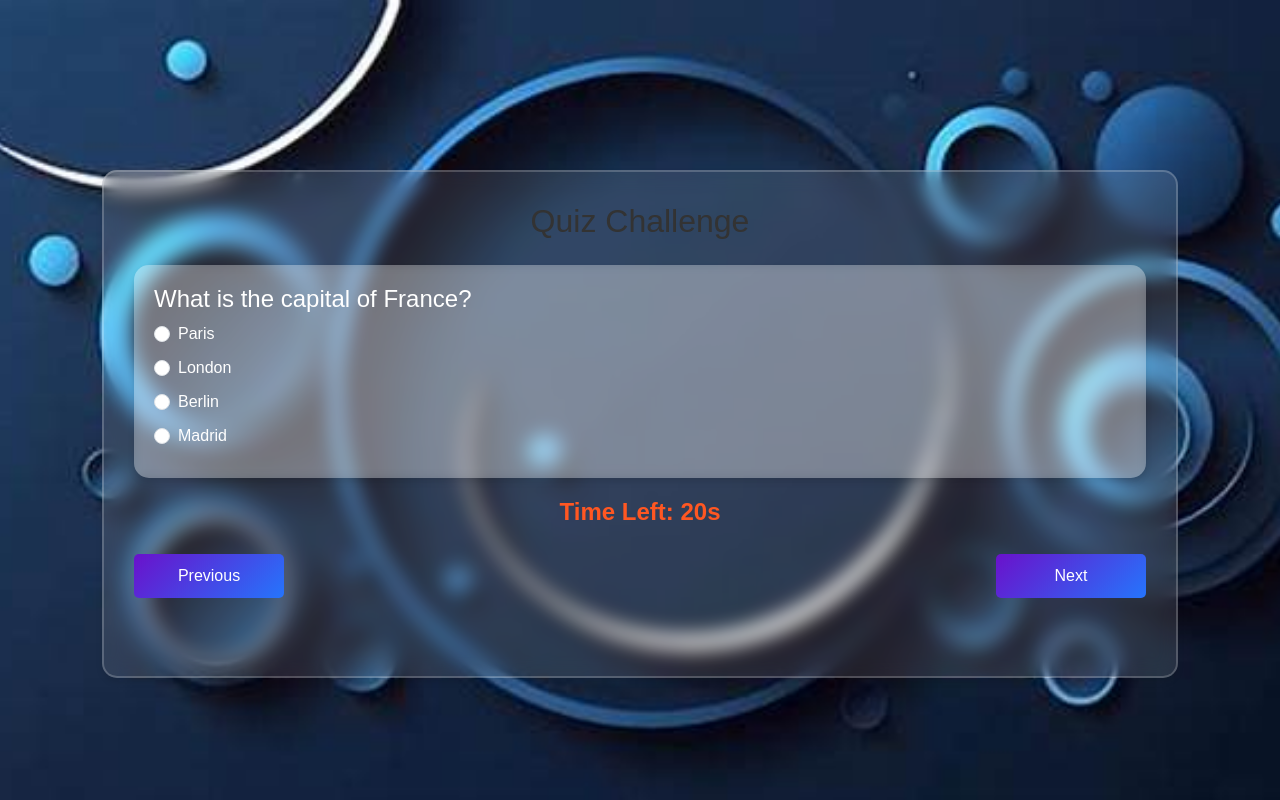
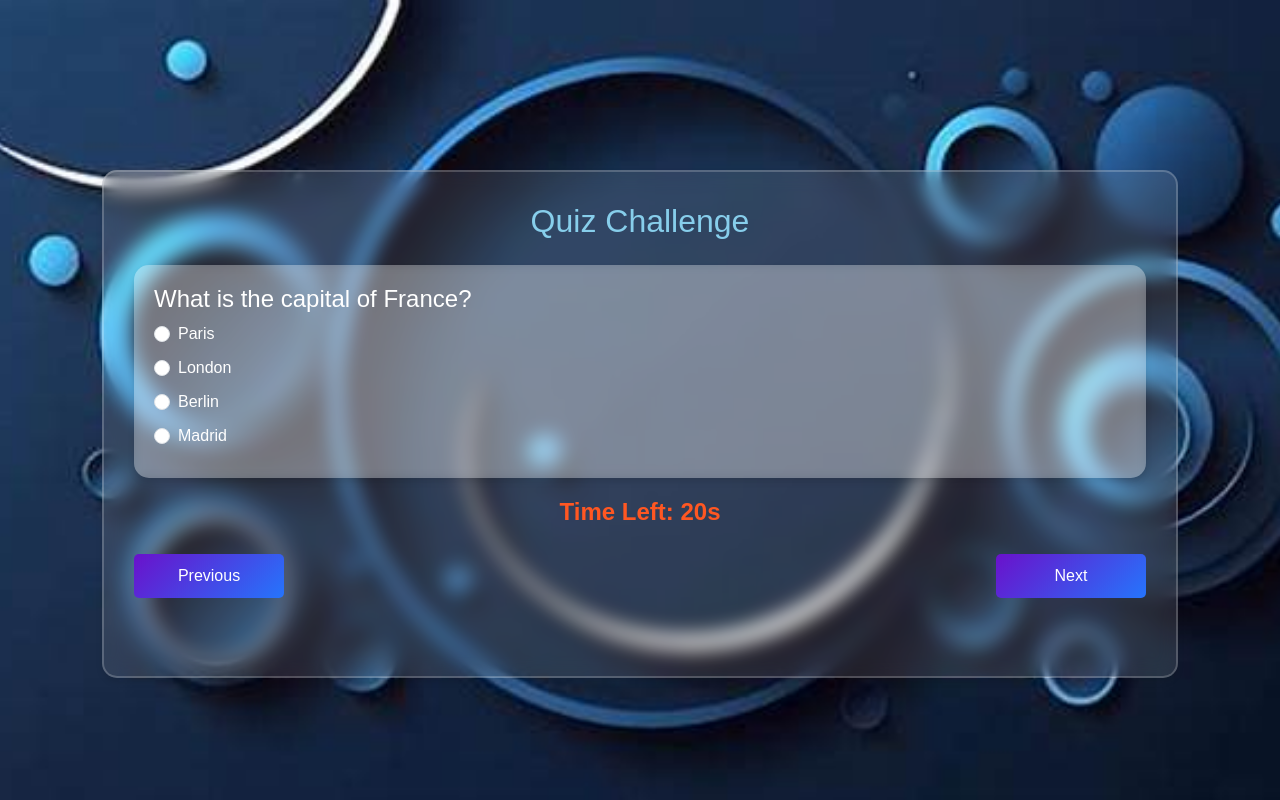
Before and after one commit to pratik-rout-28/PrepQuest, a plain HTML site: page quizzes.html in a window 1280 px wide. Drawn offline with nearby package versions, Linux system fonts and the light colour scheme.

Commit message:
updation

```diff
--- a/quizzes.html
+++ b/quizzes.html
@@ -35,6 +35,7 @@
       .glass-card h2 {
         font-size: 2rem;
         margin-bottom: 20px;
+        color: skyblue;
       }
 
       .glass-card button {
```
